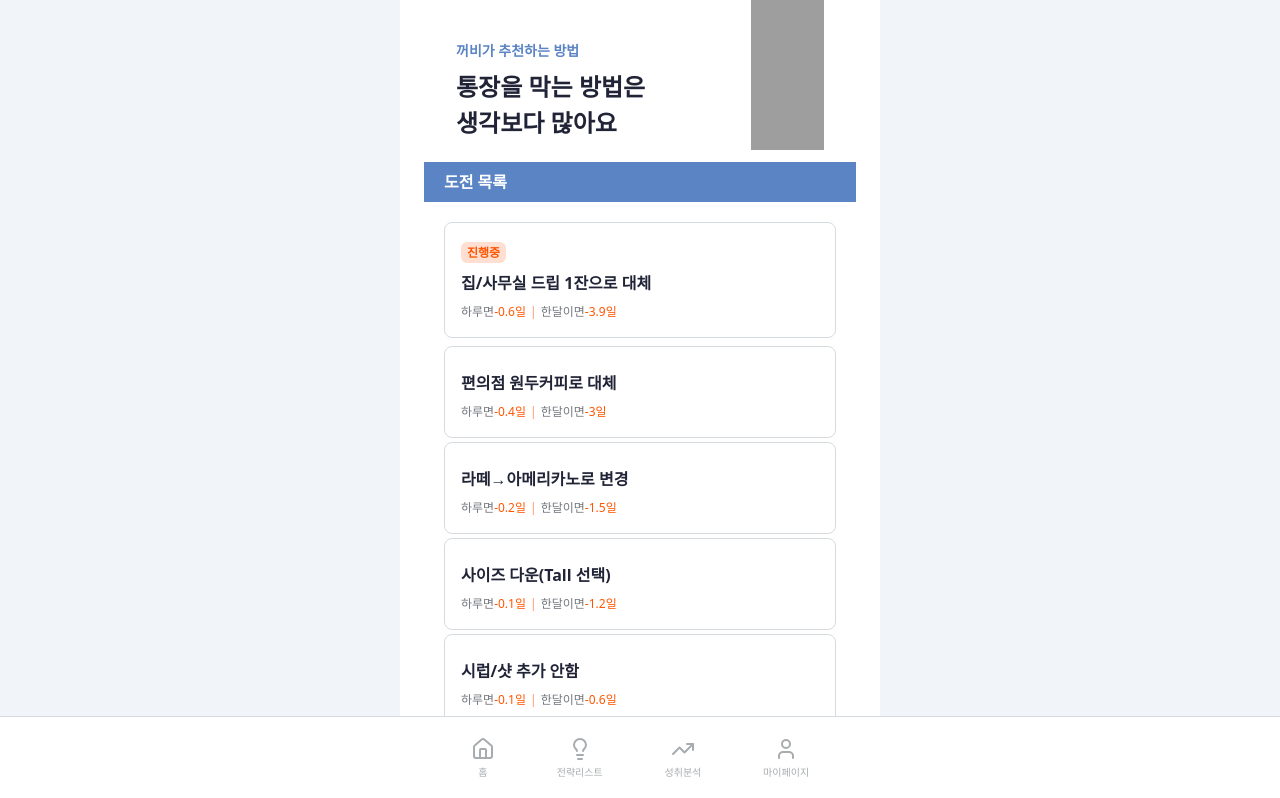
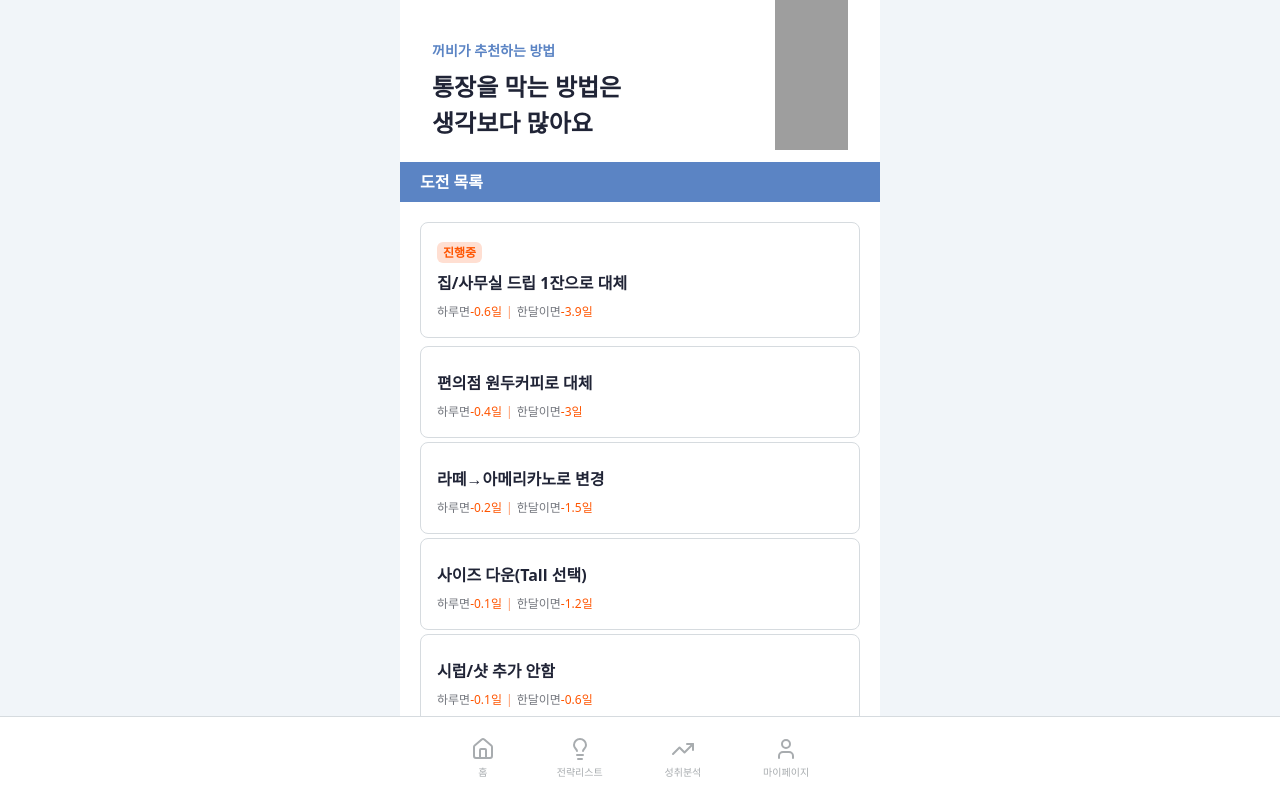
Before and after one commit to 9oormthon-univ/2025_SEASONTHON_TEAM_24_FE, a React (Vite) app: page /strategyList in a window 1280 px wide. Shown: the top 798 px of the page. Built offline with nearby package versions, Linux system fonts and the light colour scheme; grey boxes are pictures that could not be loaded.

Commit message:
Style: 페이지 좌우 패딩 삭제

```diff
--- a/src/shared/components/layout/AppLayout.tsx
+++ b/src/shared/components/layout/AppLayout.tsx
@@ -7,7 +7,7 @@ type Props = {
 function AppLayout({ children }: Props) {
   return (
     <div className="flex justify-center min-h-screen bg-gray-100">
-      <div className="app-container bg-white relative px-6">{children}</div>
+      <div className="relative bg-white app-container">{children}</div>
     </div>
   );
 }
```
